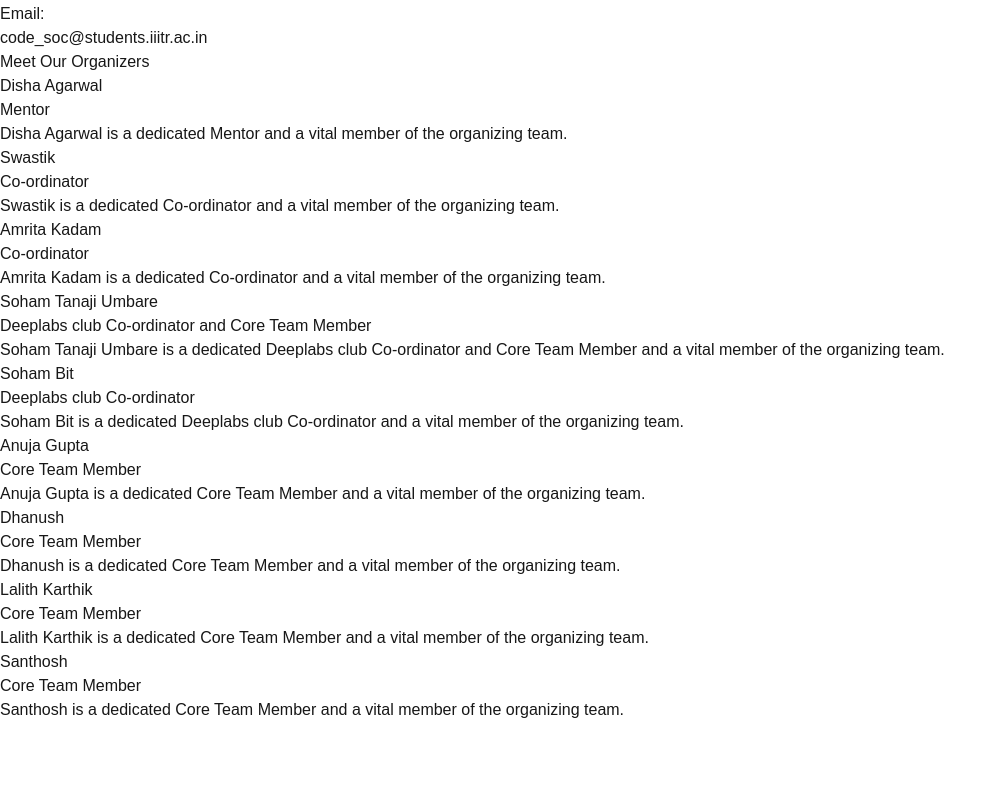
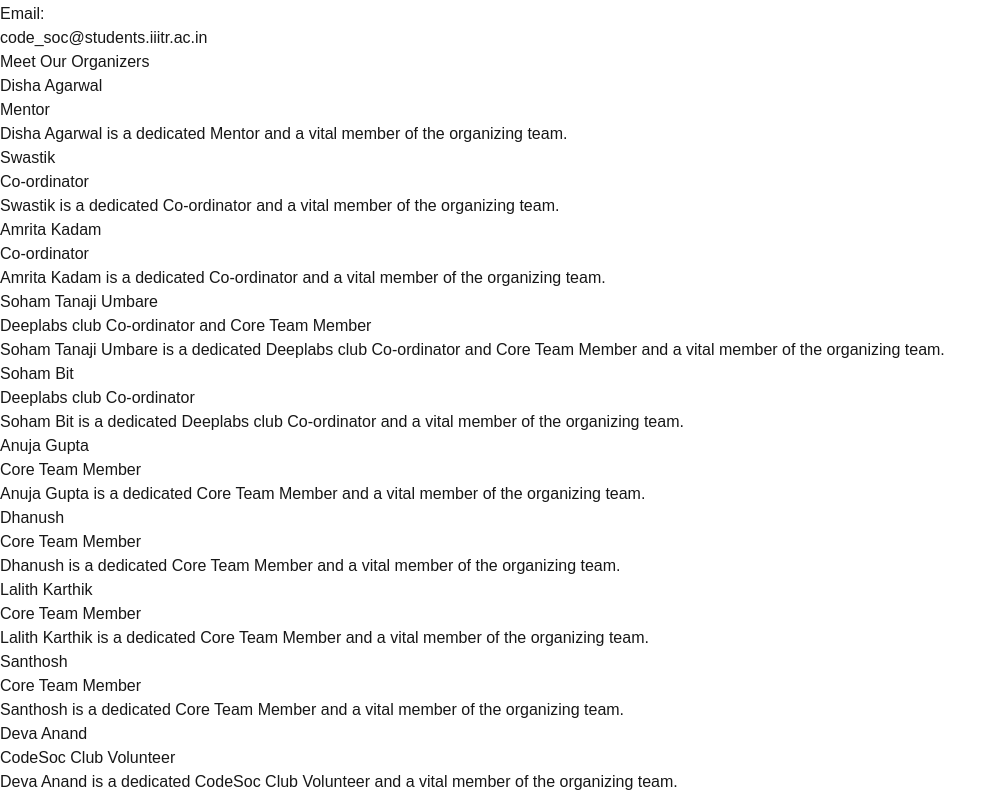
Before and after one commit to Amrita0205/Code-conflux, a Next.js app: page /contact in a window 1280 px wide. Shown: the part 270-1064 px from the top of the page, without its empty margins (0-1007 px from the left). Before the commit the page ends 992 px from the top, so only its background shows below. Built offline with nearby package versions, Linux system fonts and the light colour scheme.

Commit message:
feat:sample

```diff
--- a/src/app/contact/page.tsx
+++ b/src/app/contact/page.tsx
@@ -13,6 +13,7 @@ export default function ContactUs() {
     { name: "Dhanush", role: "Core Team Member" },
     { name: "Lalith Karthik", role: "Core Team Member" },
     { name: "Santhosh", role: "Core Team Member" },
+    { name: "Deva Anand", role: "CodeSoc Club Volunteer" },
   ];
 
   return (
```
